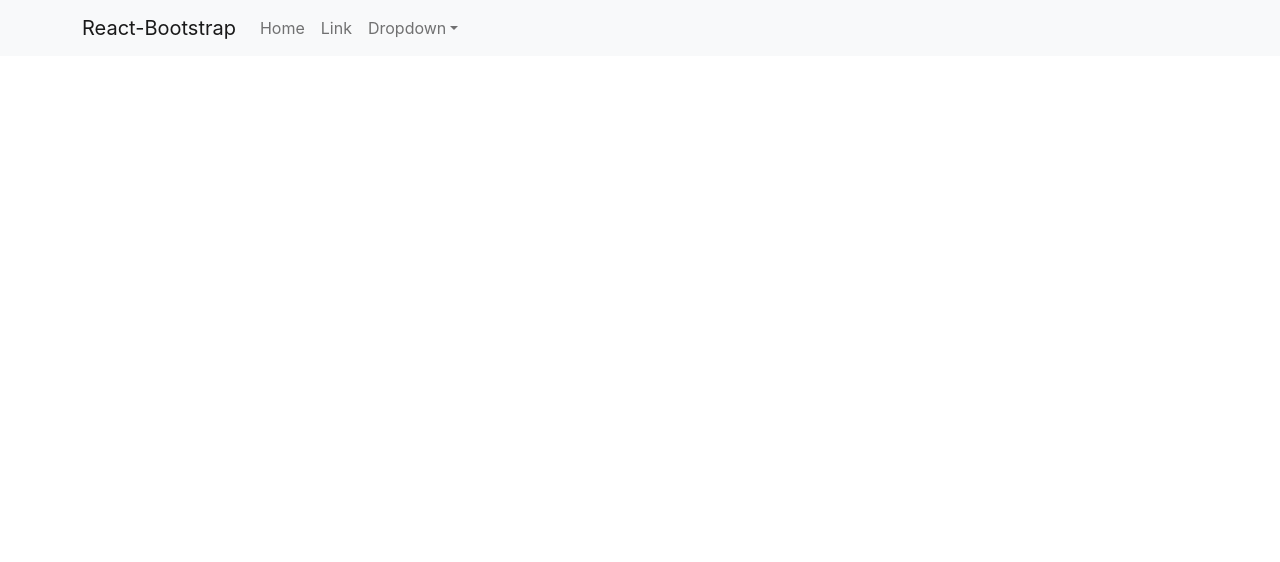
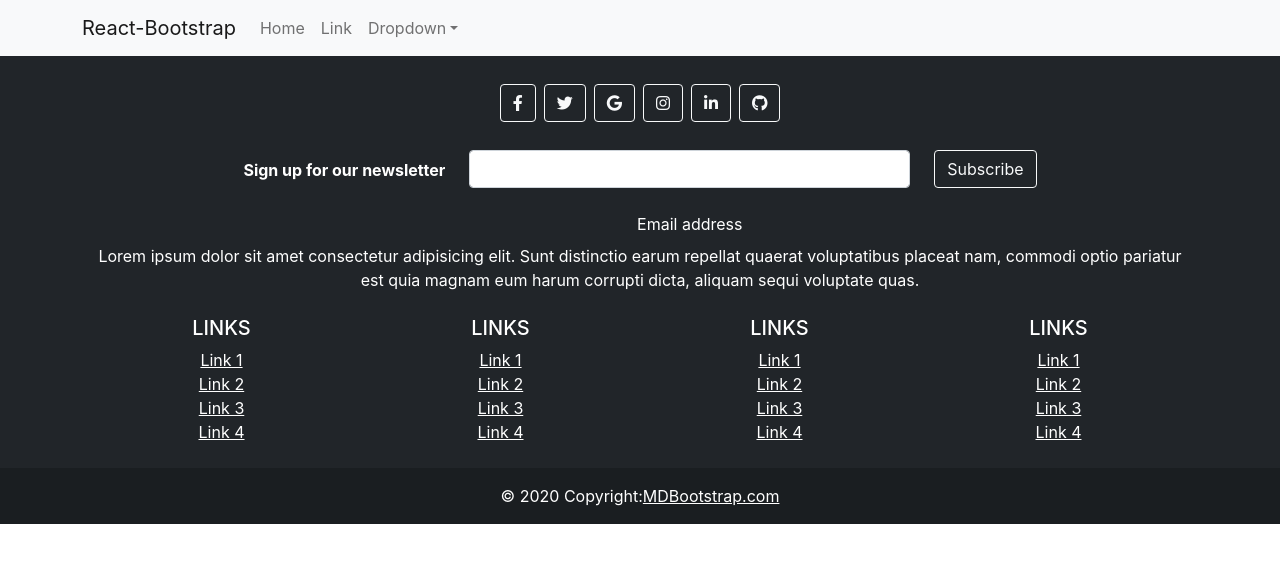
Before and after one commit to shorook96/Mern_Library, a React (Create React App) app in the folder library_frontend/: page / in a window 1280 px wide. Shown: the top 562 px of the page. Built offline with nearby package versions, Linux system fonts and the light colour scheme.

Commit message:
adding footer

```diff
--- a/library_frontend/public/index.html
+++ b/library_frontend/public/index.html
@@ -3,8 +3,16 @@
   <head>
     <meta charset="utf-8" />
     <link rel="icon" href="%PUBLIC_URL%/favicon.ico" />
+    <link
+      rel="stylesheet"
+      href="https://cdnjs.cloudflare.com/ajax/libs/font-awesome/6.1.1/css/all.min.css"
+      integrity="sha512-KfkfwYDsLkIlwQp6LFnl8zNdLGxu9YAA1QvwINks4PhcElQSvqcyVLLD9aMhXd13uQjoXtEKNosOWaZqXgel0g=="
+      crossorigin="anonymous"
+      referrerpolicy="no-referrer"
+    />
     <meta name="viewport" content="width=device-width, initial-scale=1" />
     <meta name="theme-color" content="#000000" />
+
     <meta
       name="description"
       content="Web site created using create-react-app"
--- a/library_frontend/src/App.js
+++ b/library_frontend/src/App.js
@@ -1,10 +1,12 @@
 import './App.css';
+import Footer from './components.js/Footer';
 // import { Routers, Router } from 'react-router-dom';
 import NavComponent from './components.js/NavComponent';
 function App() {
   return (
     <div className="App">
       <NavComponent />
+      <Footer />
     </div>
   );
 }
--- /dev/null
+++ b/library_frontend/src/components.js/Footer.js
@@ -0,0 +1,226 @@
+import React from 'react';
+import {
+  MDBFooter,
+  MDBContainer,
+  MDBIcon,
+  MDBInput,
+  MDBCol,
+  MDBRow,
+  MDBBtn,
+} from 'mdb-react-ui-kit';
+
+export default function Footer() {
+  return (
+    <MDBFooter className="text-center" color="white" bgColor="dark">
+      <MDBContainer className="p-4">
+        <section className="mb-4">
+          <a
+            className="btn btn-outline-light btn-floating m-1"
+            href="#!"
+            role="button"
+          >
+            <MDBIcon fab icon="facebook-f" />
+          </a>
+
+          <a
+            className="btn btn-outline-light btn-floating m-1"
+            href="#!"
+            role="button"
+          >
+            <MDBIcon fab icon="twitter" />
+          </a>
+
+          <a
+            className="btn btn-outline-light btn-floating m-1"
+            href="#!"
+            role="button"
+          >
+            <MDBIcon fab icon="google" />
+          </a>
+
+          <a
+            className="btn btn-outline-light btn-floating m-1"
+            href="#!"
+            role="button"
+          >
+            <MDBIcon fab icon="instagram" />
+          </a>
+
+          <a
+            className="btn btn-outline-light btn-floating m-1"
+            href="#!"
+            role="button"
+          >
+            <MDBIcon fab icon="linkedin-in" />
+          </a>
+
+          <a
+            className="btn btn-outline-light btn-floating m-1"
+            href="#!"
+            role="button"
+          >
+            <MDBIcon fab icon="github" />
+          </a>
+        </section>
+
+        <section className="">
+          <form action="">
+            <div className="row d-flex justify-content-center">
+              <div className="col-auto">
+                <p className="pt-2">
+                  <strong>Sign up for our newsletter</strong>
+                </p>
+              </div>
+
+              <MDBCol md="5" start="12">
+                <MDBInput
+                  contrast
+                  type="email"
+                  label="Email address"
+                  className="mb-4"
+                />
+              </MDBCol>
+
+              <div className="col-auto">
+                <MDBBtn outline color="light" type="submit" className="mb-4">
+                  Subscribe
+                </MDBBtn>
+              </div>
+            </div>
+          </form>
+        </section>
+
+        <section className="mb-4">
+          <p>
+            Lorem ipsum dolor sit amet consectetur adipisicing elit. Sunt
+            distinctio earum repellat quaerat voluptatibus placeat nam, commodi
+            optio pariatur est quia magnam eum harum corrupti dicta, aliquam
+            sequi voluptate quas.
+          </p>
+        </section>
+
+        <section className="">
+          <MDBRow>
+            <MDBCol lg="3" md="6" className="mb-4 mb-md-0">
+              <h5 className="text-uppercase">Links</h5>
+
+              <ul className="list-unstyled mb-0">
+                <li>
+                  <a href="#!" className="text-white">
+                    Link 1
+                  </a>
+                </li>
+                <li>
+                  <a href="#!" className="text-white">
+                    Link 2
+                  </a>
+                </li>
+                <li>
+                  <a href="#!" className="text-white">
+                    Link 3
+                  </a>
+                </li>
+                <li>
+                  <a href="#!" className="text-white">
+                    Link 4
+                  </a>
+                </li>
+              </ul>
+            </MDBCol>
+
+            <MDBCol lg="3" md="6" className="mb-4 mb-md-0">
+              <h5 className="text-uppercase">Links</h5>
+
+              <ul className="list-unstyled mb-0">
+                <li>
+                  <a href="#!" className="text-white">
+                    Link 1
+                  </a>
+                </li>
+                <li>
+                  <a href="#!" className="text-white">
+                    Link 2
+                  </a>
+                </li>
+                <li>
+                  <a href="#!" className="text-white">
+                    Link 3
+                  </a>
+                </li>
+                <li>
+                  <a href="#!" className="text-white">
+                    Link 4
+                  </a>
+                </li>
+              </ul>
+            </MDBCol>
+
+            <MDBCol lg="3" md="6" className="mb-4 mb-md-0">
+              <h5 className="text-uppercase">Links</h5>
+
+              <ul className="list-unstyled mb-0">
+                <li>
+                  <a href="#!" className="text-white">
+                    Link 1
+                  </a>
+                </li>
+                <li>
+                  <a href="#!" className="text-white">
+                    Link 2
+                  </a>
+                </li>
+                <li>
+                  <a href="#!" className="text-white">
+                    Link 3
+                  </a>
+                </li>
+                <li>
+                  <a href="#!" className="text-white">
+                    Link 4
+                  </a>
+                </li>
+              </ul>
+            </MDBCol>
+
+            <MDBCol lg="3" md="6" className="mb-4 mb-md-0">
+              <h5 className="text-uppercase">Links</h5>
+
+              <ul className="list-unstyled mb-0">
+                <li>
+                  <a href="#!" className="text-white">
+                    Link 1
+                  </a>
+                </li>
+                <li>
+                  <a href="#!" className="text-white">
+                    Link 2
+                  </a>
+                </li>
+                <li>
+                  <a href="#!" className="text-white">
+                    Link 3
+                  </a>
+                </li>
+                <li>
+                  <a href="#!" className="text-white">
+                    Link 4
+                  </a>
+                </li>
+              </ul>
+            </MDBCol>
+          </MDBRow>
+        </section>
+      </MDBContainer>
+
+      <div
+        className="text-center p-3"
+        style={{ backgroundColor: 'rgba(0, 0, 0, 0.2)' }}
+      >
+        © 2020 Copyright:
+        <a className="text-white" href="https://mdbootstrap.com/">
+          MDBootstrap.com
+        </a>
+      </div>
+    </MDBFooter>
+  );
+}
```
